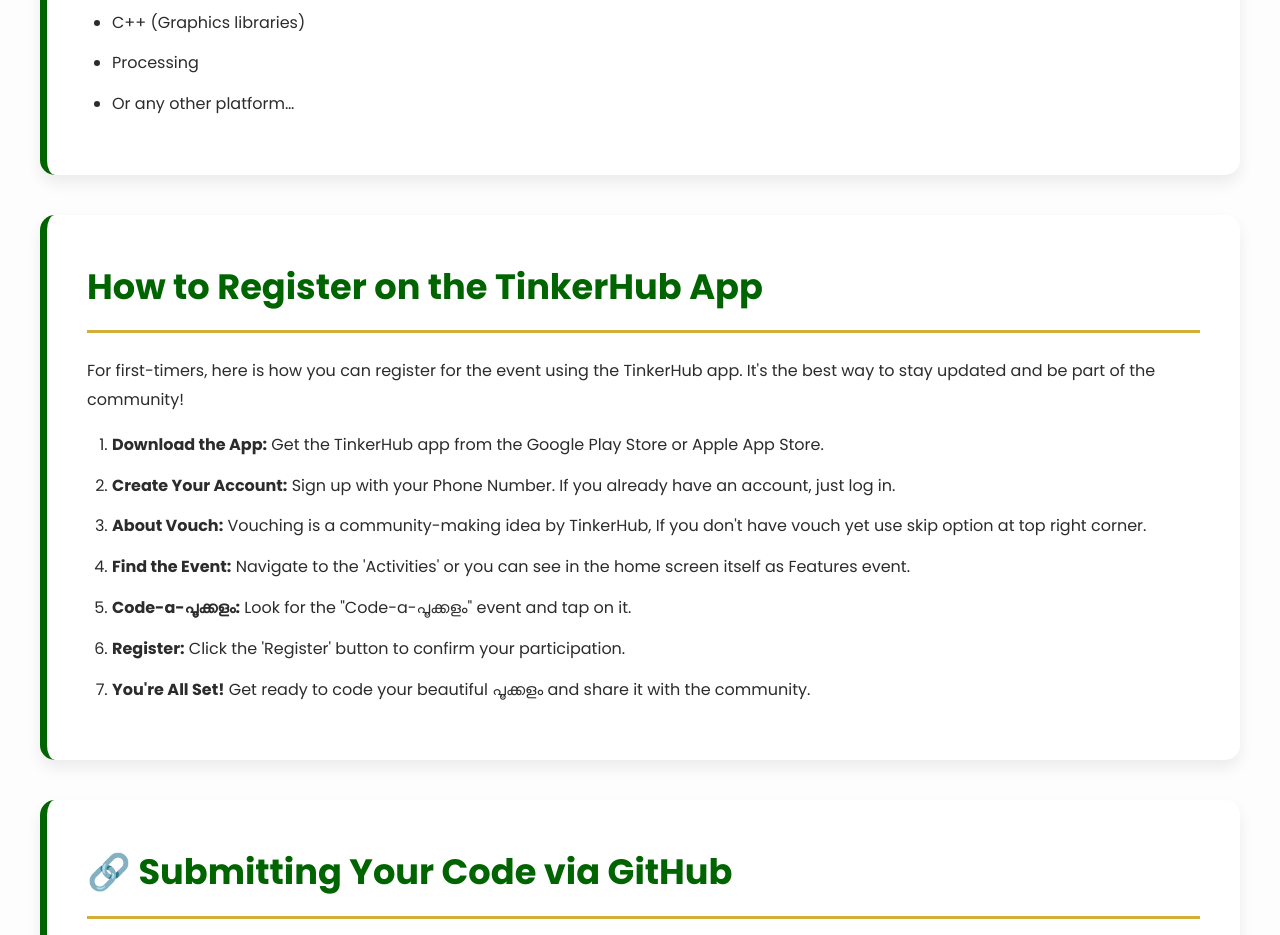
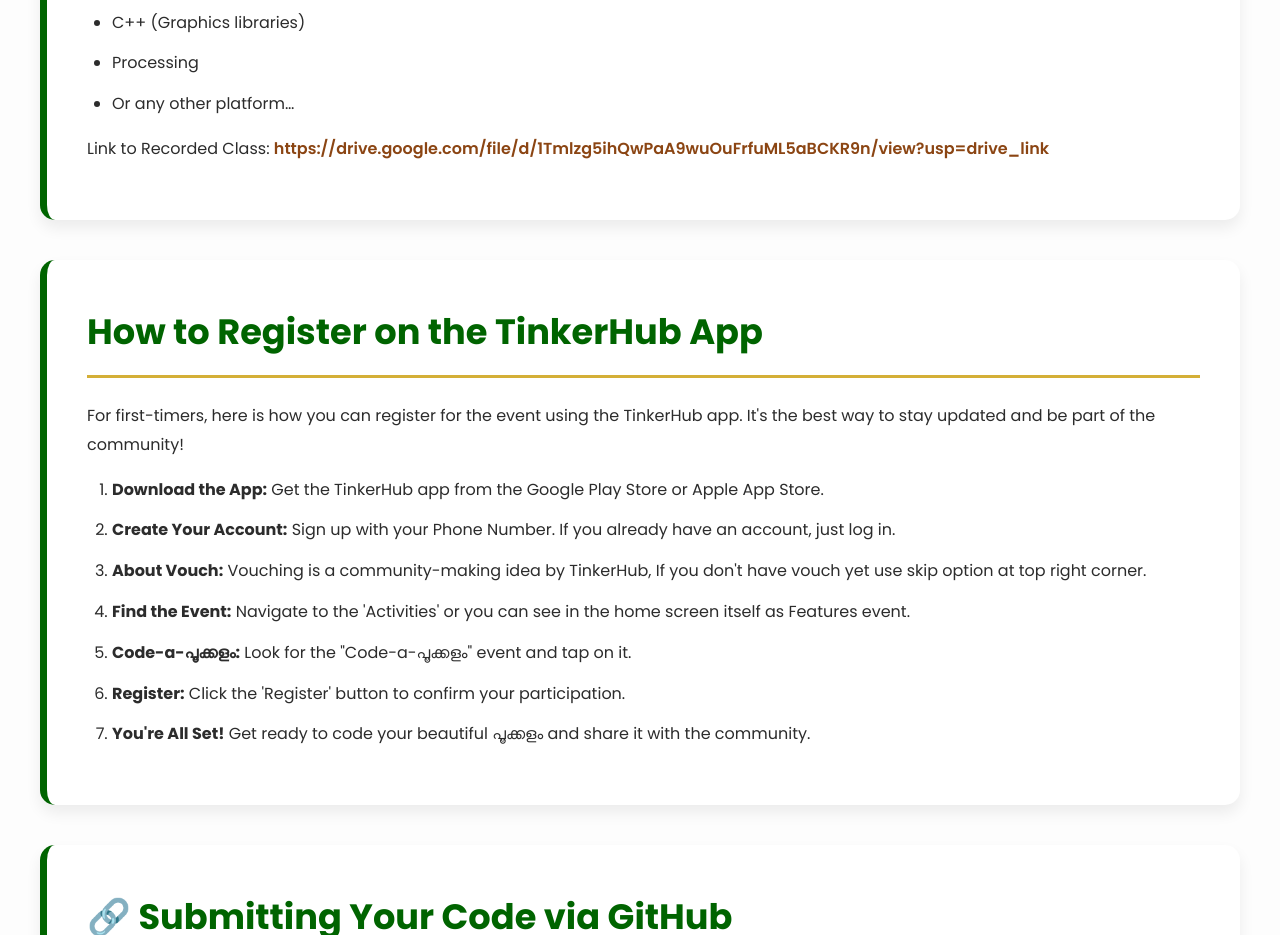
Before and after one commit to godlykmathews/CodeAPookkalam, a plain HTML site: page index.html in a window 1280 px wide. Shown: the part 4203-5138 px from the top of the page. Drawn offline with Linux system fonts and the light colour scheme.

Commit message:
Update index.html

```diff
--- a/index.html
+++ b/index.html
@@ -363,6 +363,7 @@
             <li>Processing</li>
             <li>Or any other platform…</li>
           </ul>
+          <p>Link to Recorded Class: <a href="https://drive.google.com/file/d/1Tmlzg5ihQwPaA9wuOuFrfuML5aBCKR9n/view?usp=drive_link">https://drive.google.com/file/d/1Tmlzg5ihQwPaA9wuOuFrfuML5aBCKR9n/view?usp=drive_link</a></p>
         </section>
 
         <section id="register">
```
